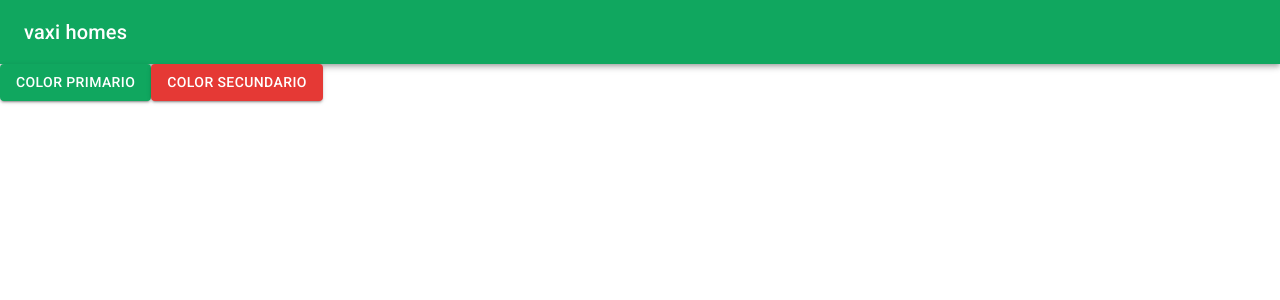
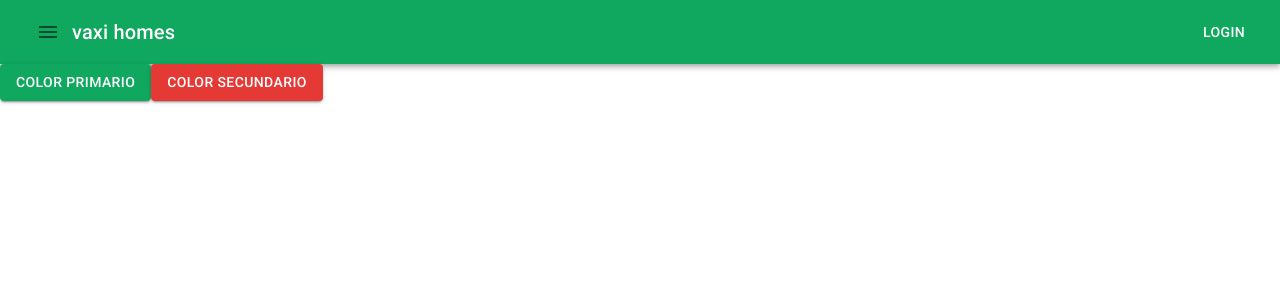
Before and after one commit to ceddyvq/inmobiliaria-app, a React (Create React App) app: page / in a window 1280 px wide. Shown: the top 300 px of the page. Built offline with nearby package versions, Linux system fonts and the light colour scheme.

Commit message:
navbar parte 2

```diff
--- a/public/index.html
+++ b/public/index.html
@@ -16,6 +16,8 @@
     -->
     <link rel="manifest" href="%PUBLIC_URL%/manifest.json" />
     <link rel="stylesheet" href="https://fonts.googleapis.com/css?family=Roboto:300,400,500,700&display=swap" />
+    <link rel="stylesheet" href="https://fonts.googleapis.com/icon?family=Material+Icons" />
+
     <!--
       Notice the use of %PUBLIC_URL% in the tags above.
       It will be replaced with the URL of the `public` folder during the build.
--- a/src/componentes/layout/bar/BarSession.js
+++ b/src/componentes/layout/bar/BarSession.js
@@ -1,18 +1,51 @@
-import { Toolbar, Typography } from '@material-ui/core';
+import { Button, IconButton, Toolbar, Typography } from '@material-ui/core';
 import React, { Component } from 'react';
+import {withStyles} from '@material-ui/core/styles';
+
+const styles=theme => ({
+    sectionDesktop:{
+        display:"none",
+        [theme.breakpoints.up("md")]:{
+            display:"flex"
+        }
+    },
+    sectionMobile:{
+        display:"flex",
+        [theme.breakpoints.up("md")]:{
+            display:"none"
+        }
+    },
+    grow:{
+        flexGrow:1
+    }
+});
 
 class BarSession extends Component {
     render() {
+
+        const {classes}=this.props;
         return (
             <div>
                 <Toolbar>
+                    <IconButton coloe="inherit">
+                        <i className="material-icons">menu</i>
+                    </IconButton>
                     <Typography variant="h6">
                         vaxi homes
                     </Typography>
+                    <div className={classes.grow}></div>
+                    <div className={classes.sectionDesktop}>
+                        <Button color="inherit">Login</Button>
+                    </div>
+                    <div className={classes.sectionMobile}>
+                        <IconButton color="inherit">
+                            <i className="material-icons">more_vert</i>
+                        </IconButton>
+                    </div>
                 </Toolbar>
             </div>
         );
     }
 }
 
-export default BarSession;
+export default withStyles(styles)(BarSession);
```
